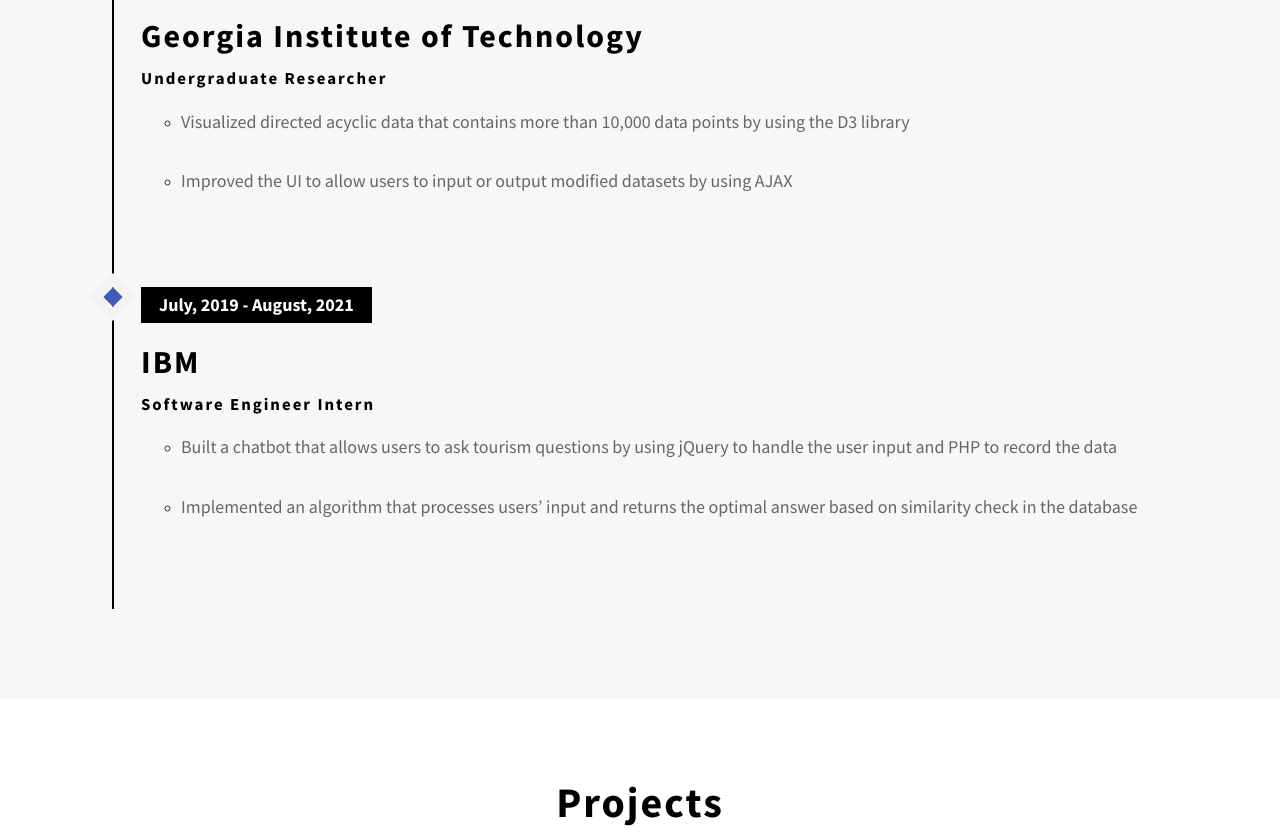
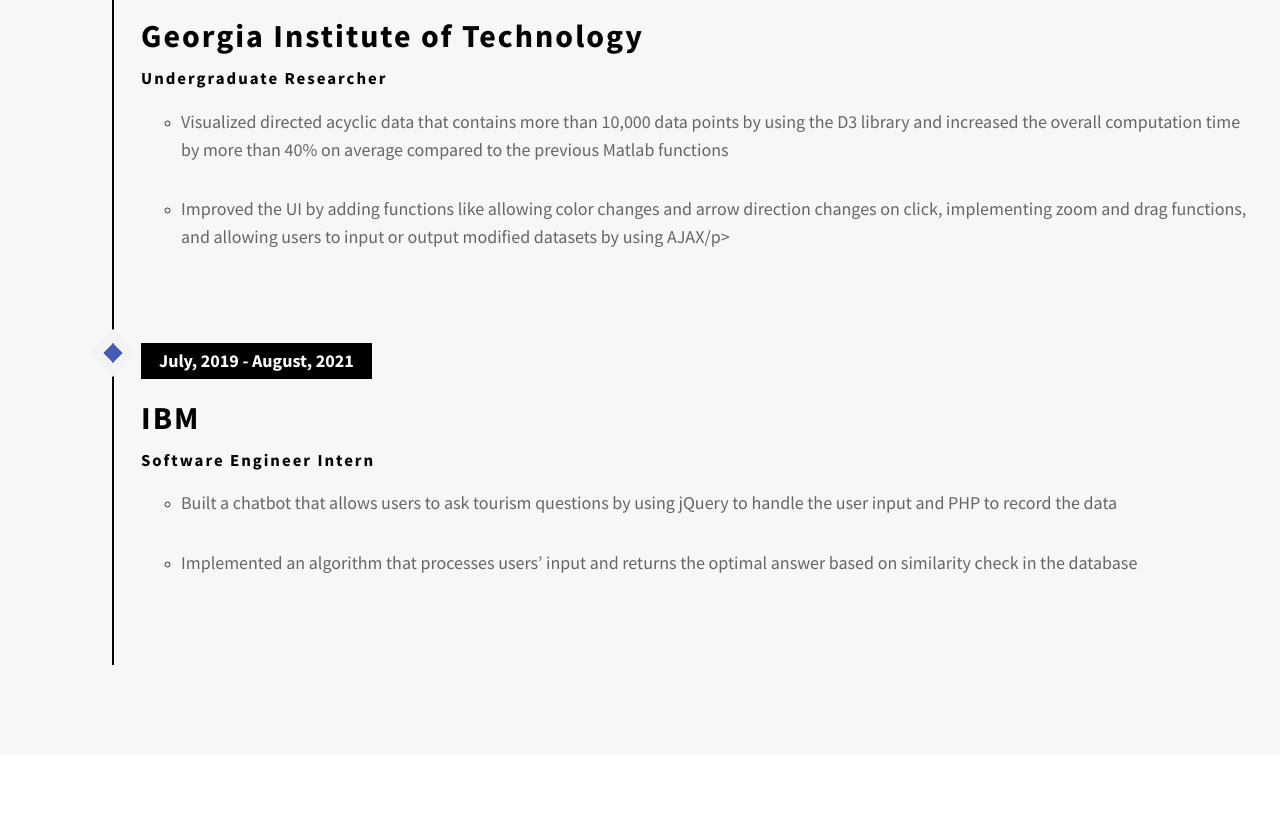
Before and after one commit to zren813/zren813.github.io, a plain HTML site: page index.html in a window 1280 px wide. Shown: the part 3976-4808 px from the top of the page. Drawn offline with Linux system fonts and the light colour scheme; animation ran at ten frames a second.

Commit message:
minor update

```diff
--- a/index.html
+++ b/index.html
@@ -350,10 +350,12 @@ Automata and Complexity, Computer Networking,
 				  </h4>
 				  <ul>
 					  <li>
-						  <p>Visualized directed acyclic data that contains more than 10,000 data points by using the D3 library</p>
+						  <p>Visualized directed acyclic data that contains more than 10,000 data points by using the D3 library and increased the overall
+                computation time by more than 40% on average compared to the previous Matlab functions</p>
 					  </li>
 					  <li>
-						  <p>Improved the UI to allow users to input or output modified datasets by using AJAX</p>
+						  <p>Improved the UI by adding functions like allowing color changes and arrow direction changes on click, implementing zoom
+                and drag functions, and allowing users to input or output modified datasets by using AJAX/p>
 					  </li>
 				  </ul>
 				</div>
```
